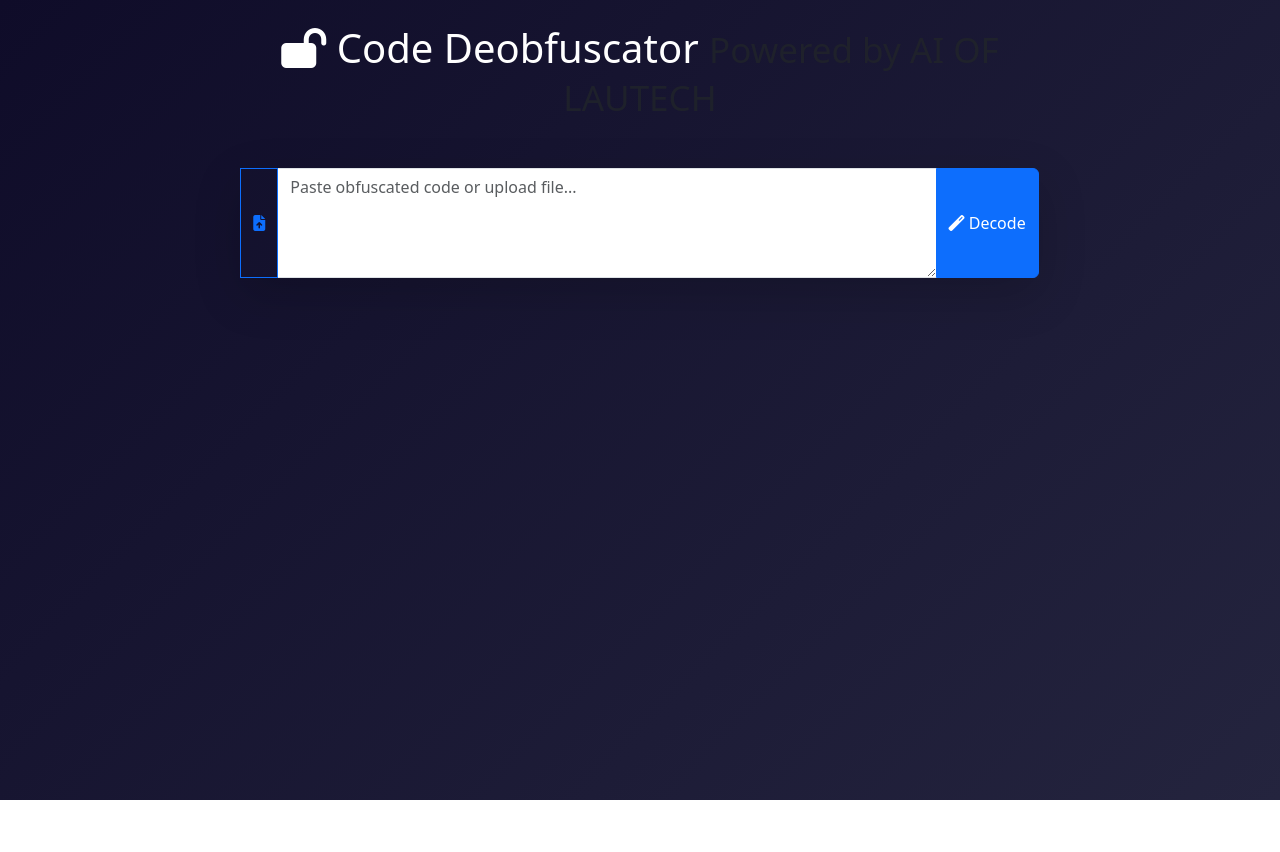
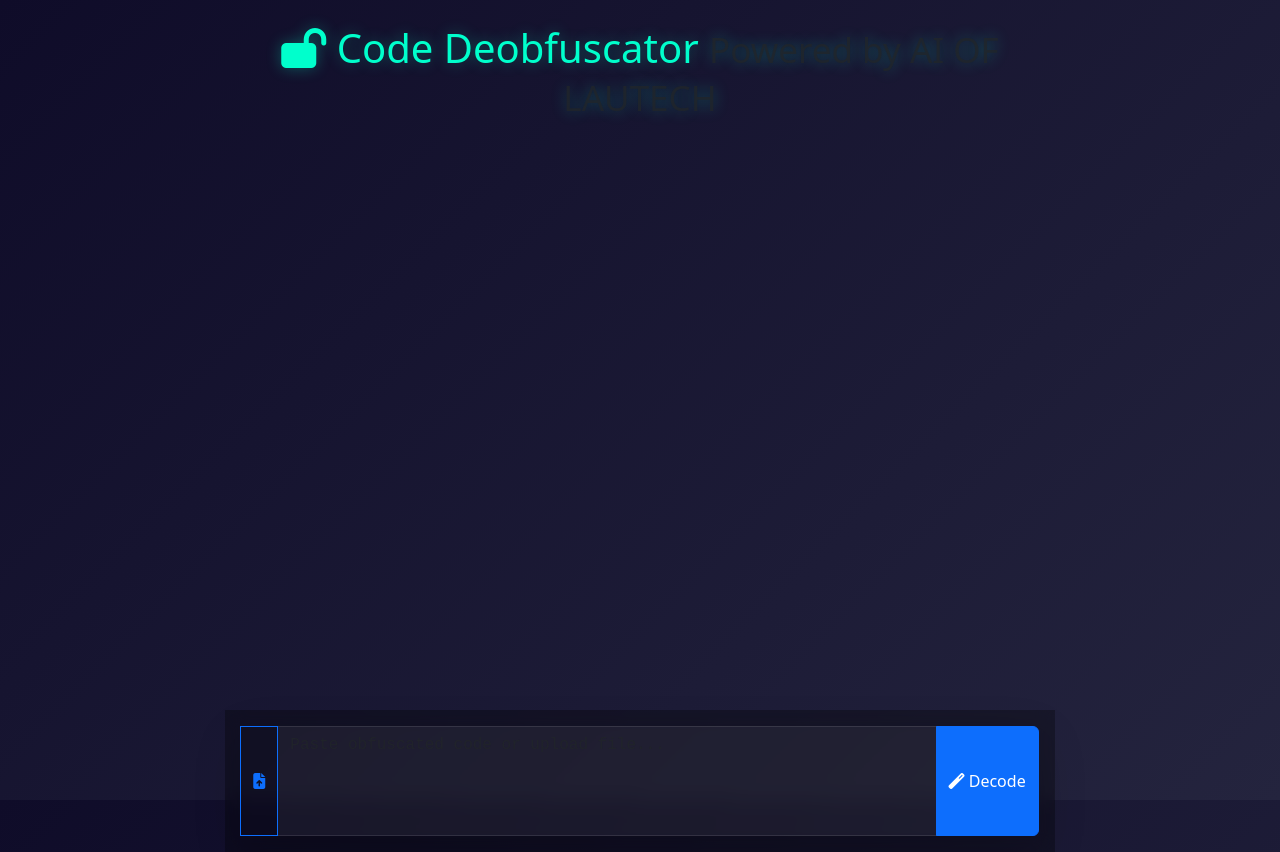
Before and after one commit to AiOfLautech/-api-generator, a website: page public/index.html in a window 1280 px wide. Before the commit the page ends 800 px from the top, so only its background shows below. Drawn offline with nearby package versions, Linux system fonts and the light colour scheme.

Commit message:
Update styles.css

```diff
--- a/public/styles.css
+++ b/public/styles.css
@@ -2,55 +2,50 @@
   --primary: #00ffcc;
   --secondary: #2d2b4a;
   --bg-dark: #0f0c29;
-  --bg-light: #f8f9fa;
   --text-dark: #ffffff;
 }
 
 body {
   height: 100vh;
-  background: var(--bg-dark);
+  background: linear-gradient(135deg, var(--bg-dark), #24243e);
   color: var(--text-dark);
   overflow: hidden;
 }
 
-.dark-theme {
-  background: linear-gradient(135deg, var(--bg-dark), #24243e);
+.brand {
+  color: var(--primary);
+  text-shadow: 0 0 15px rgba(0, 255, 204, 0.3);
 }
 
-.chat-messages {
-  background: rgba(255, 255, 255, 0.02);
-  border-radius: 0.5rem;
-  margin: 1rem;
+.chat-container {
+  display: flex;
+  flex-direction: column;
+  height: calc(100vh - 100px);
+}
+
+.messages-container {
+  flex-grow: 1;
+  overflow-y: auto;
   padding: 1rem;
 }
 
 .message {
   margin-bottom: 1.5rem;
+  padding: 1rem;
+  border-radius: 0.75rem;
   animation: fadeIn 0.3s ease;
 }
 
 .user-message {
   background: rgba(0, 255, 204, 0.1);
   border: 1px solid var(--primary);
-  border-radius: 1rem;
-  padding: 1rem;
   margin-left: 20%;
 }
 
 .ai-message {
   background: rgba(255, 255, 255, 0.05);
   border: 1px solid rgba(255, 255, 255, 0.1);
-  border-radius: 1rem;
-  padding: 1rem;
   margin-right: 20%;
-}
-
-.code-input {
-  background: rgba(255, 255, 255, 0.05) !important;
-  border: 1px solid rgba(255, 255, 255, 0.1) !important;
-  color: var(--primary) !important;
-  font-family: 'Fira Code', monospace;
-  resize: none;
 }
 
 .code-block {
@@ -61,6 +56,19 @@
   margin: 1rem 0;
 }
 
+.input-container {
+  background: rgba(0, 0, 0, 0.3);
+  backdrop-filter: blur(10px);
+}
+
+#codeInput {
+  background: rgba(255, 255, 255, 0.05) !important;
+  border: 1px solid rgba(255, 255, 255, 0.1) !important;
+  color: var(--primary) !important;
+  font-family: 'Fira Code', monospace;
+  resize: none;
+}
+
 @keyframes fadeIn {
   from { opacity: 0; transform: translateY(20px); }
   to { opacity: 1; transform: translateY(0); }
```
